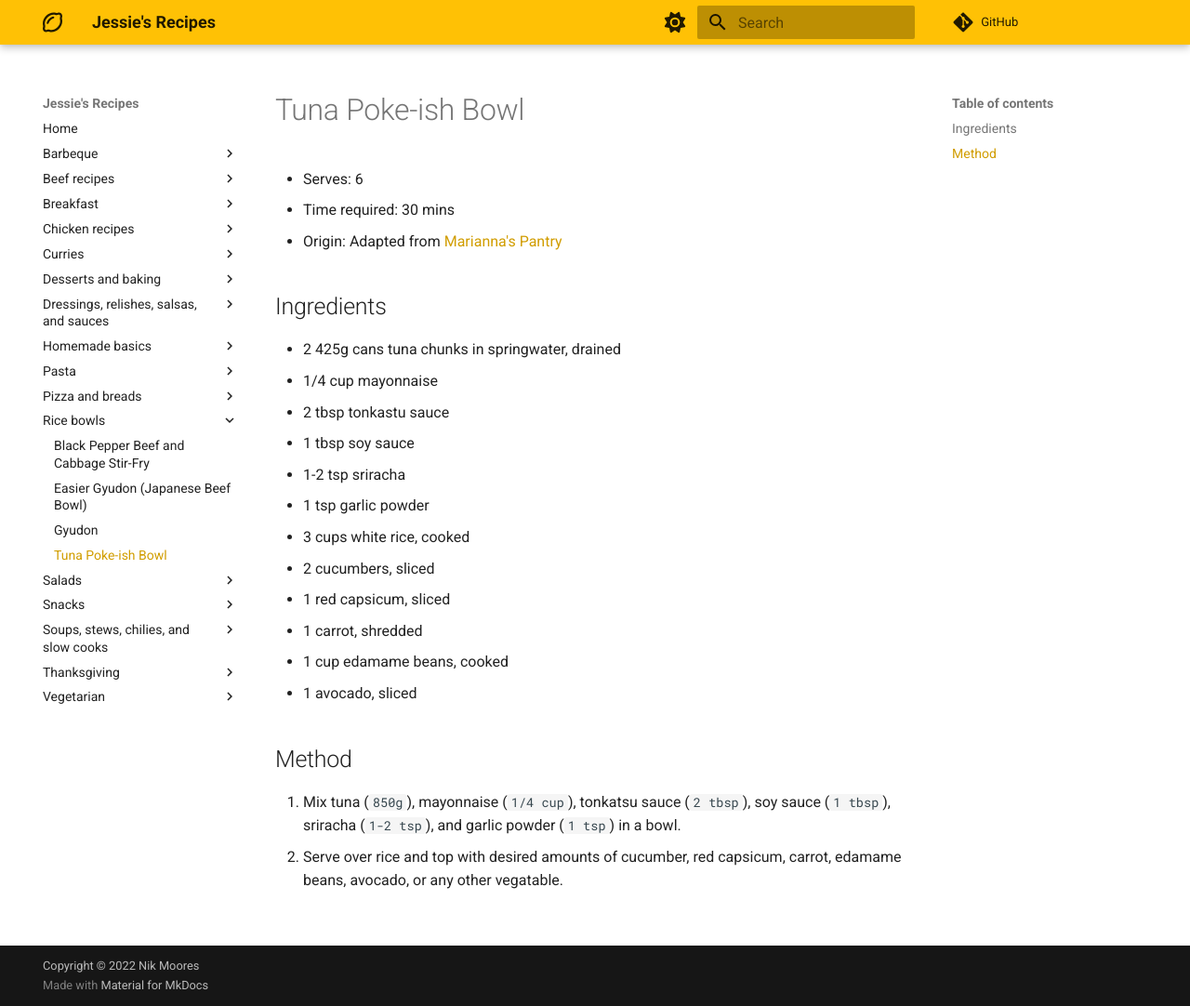
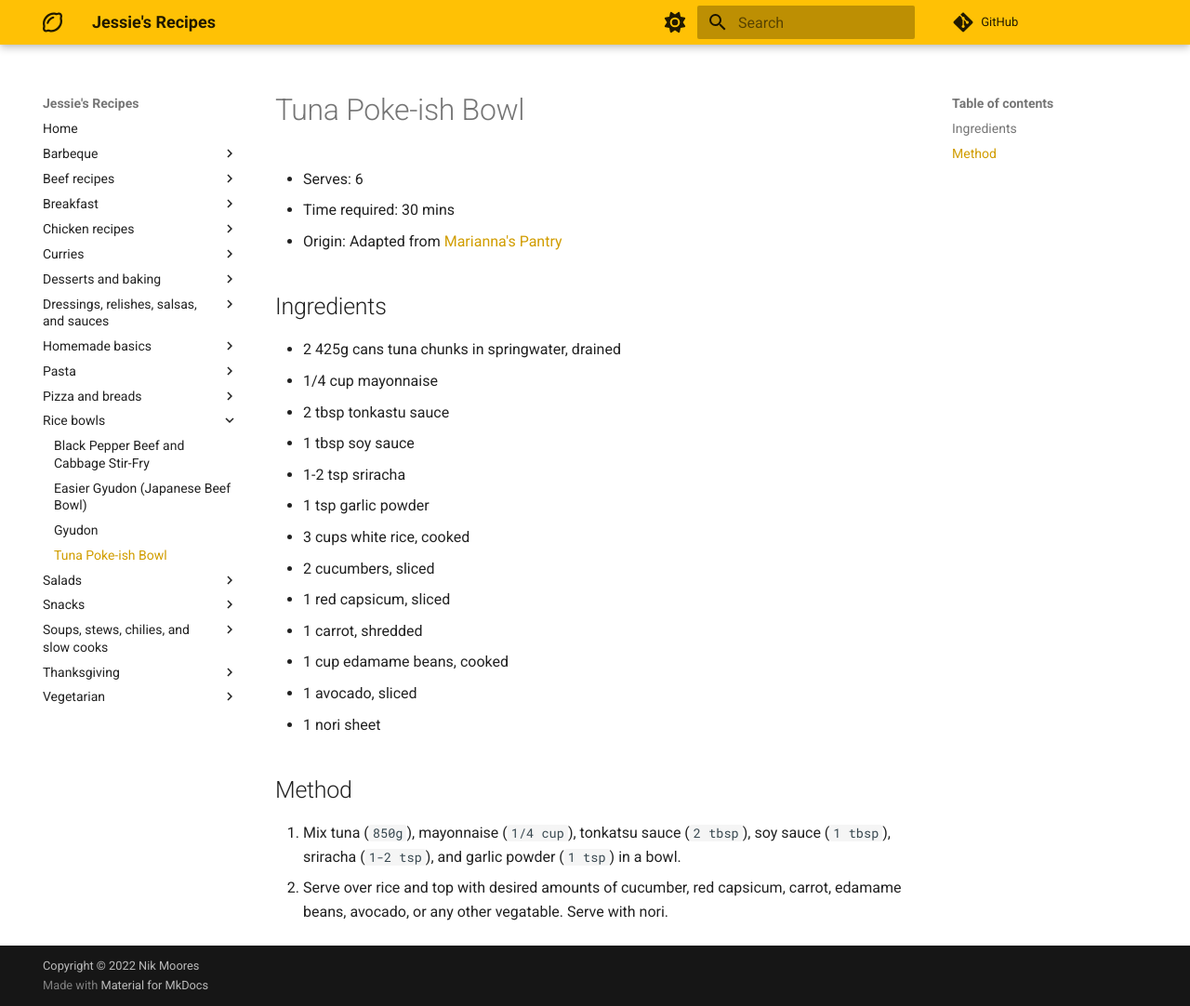
Before and after one commit to Adroz/recipe-database, an MkDocs documentation site: the page built from docs/rice-bowls/tuna-poke-ish-bowl.md, in a window 1280 px wide and 1082 px high. Shown: the whole window at 93% size. Built offline with MkDocs 1.6.1 and Material for MkDocs 9.7.7, drawn with Linux system fonts in a browser that asks for light colours; comment, search, counter and statistics services are not loaded.

Commit message:
Add nori sheet and update serving instructions
Added nori sheet to the ingredients and updated serving instructions.

```diff
--- a/docs/rice-bowls/tuna-poke-ish-bowl.md
+++ b/docs/rice-bowls/tuna-poke-ish-bowl.md
@@ -16,7 +16,8 @@
 * 1 carrot, shredded
 * 1 cup edamame beans, cooked
 * 1 avocado, sliced
+* 1 nori sheet
 
 ## Method
 1. Mix tuna (`850g`), mayonnaise (`1/4 cup`), tonkatsu sauce (`2 tbsp`), soy sauce (`1 tbsp`), sriracha (`1-2 tsp`), and garlic powder (`1 tsp`) in a bowl.
-2. Serve over rice and top with desired amounts of cucumber, red capsicum, carrot, edamame beans, avocado, or any other vegatable.
+2. Serve over rice and top with desired amounts of cucumber, red capsicum, carrot, edamame beans, avocado, or any other vegatable. Serve with nori.
```
